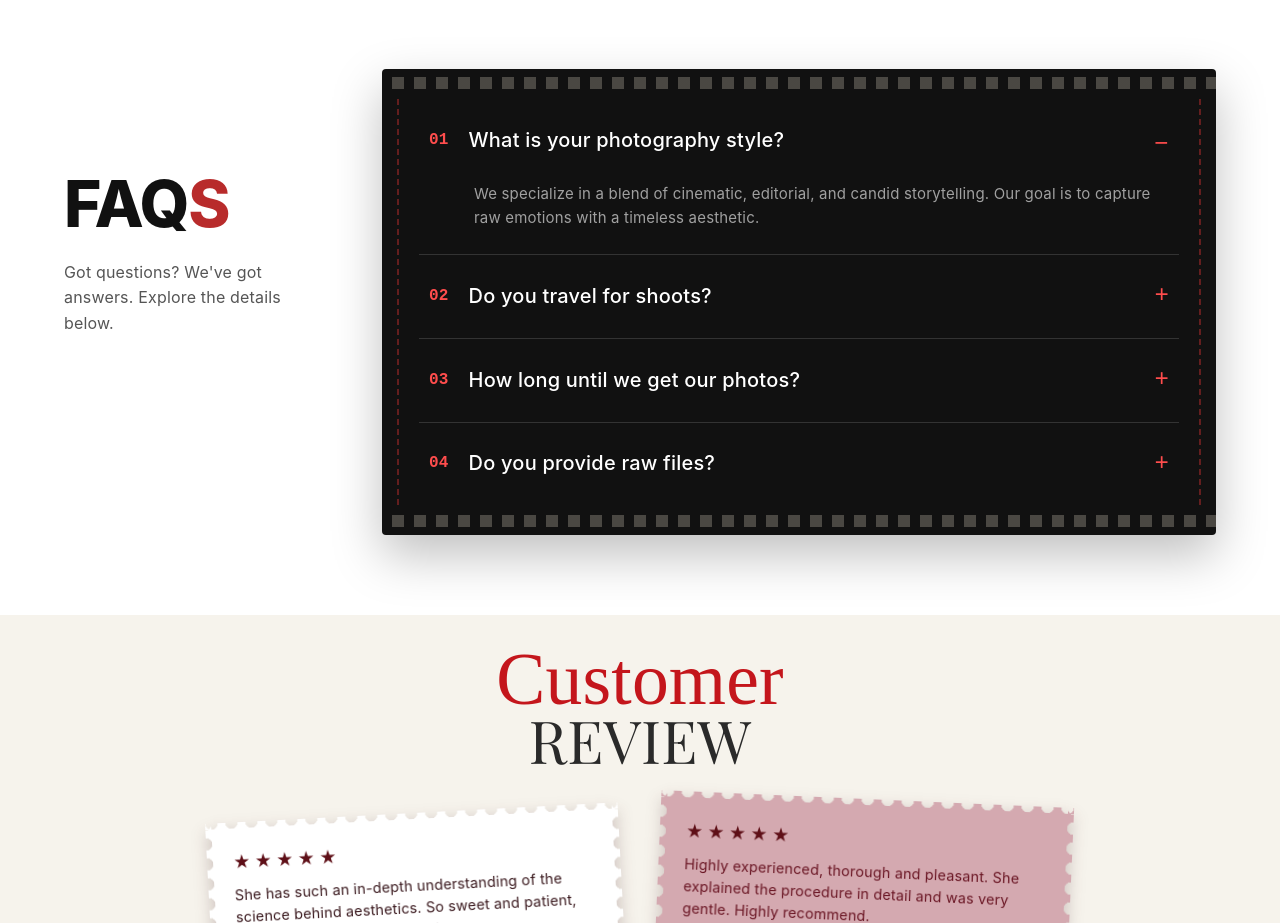
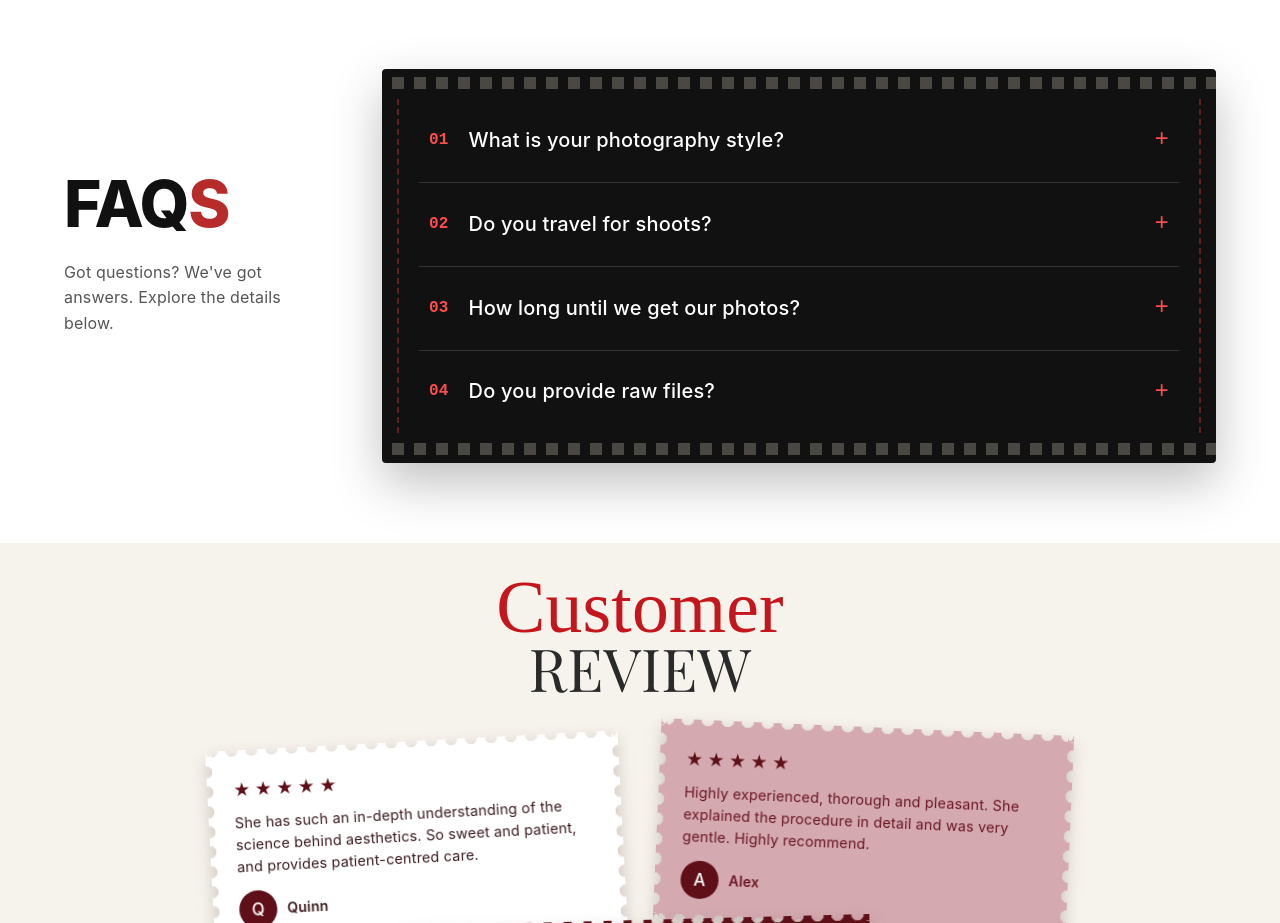
Before and after one commit to aankkiitta/photography, a React (Vite) app: page / in a window 1280 px wide. Shown: the part 7240-8163 px from the top of the page. Built offline with nearby package versions, Linux system fonts and the light colour scheme; a web font is replaced by a local one.

Commit message:
Update photography website

```diff
--- a/src/components/FAQ.jsx
+++ b/src/components/FAQ.jsx
@@ -21,7 +21,8 @@ const FAQ_DATA = [
 ];
 
 export default function FAQ() {
-  const [activeIndex, setActiveIndex] = useState(0);
+  // Changed from 0 to -1 so no item is open by default
+  const [activeIndex, setActiveIndex] = useState(-1);
 
   const toggleFAQ = (index) => {
     setActiveIndex(activeIndex === index ? -1 : index);
```
